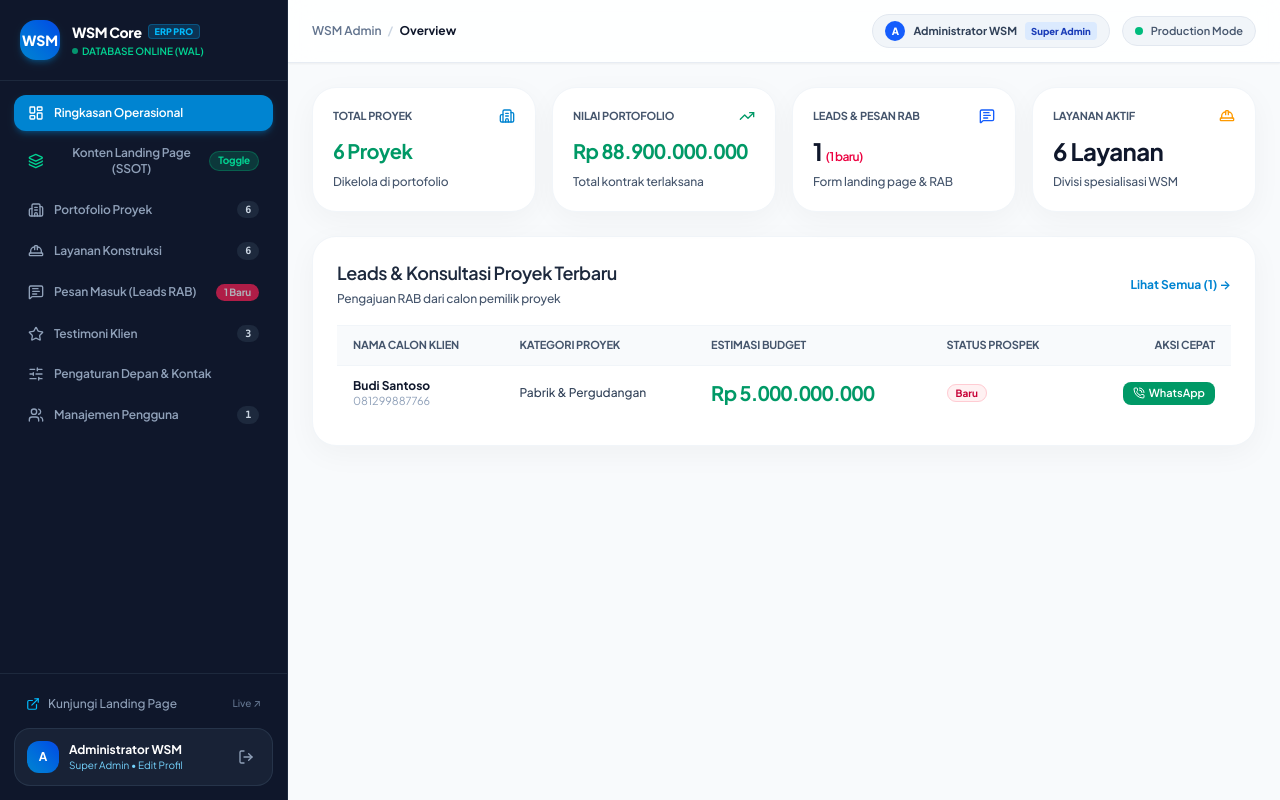
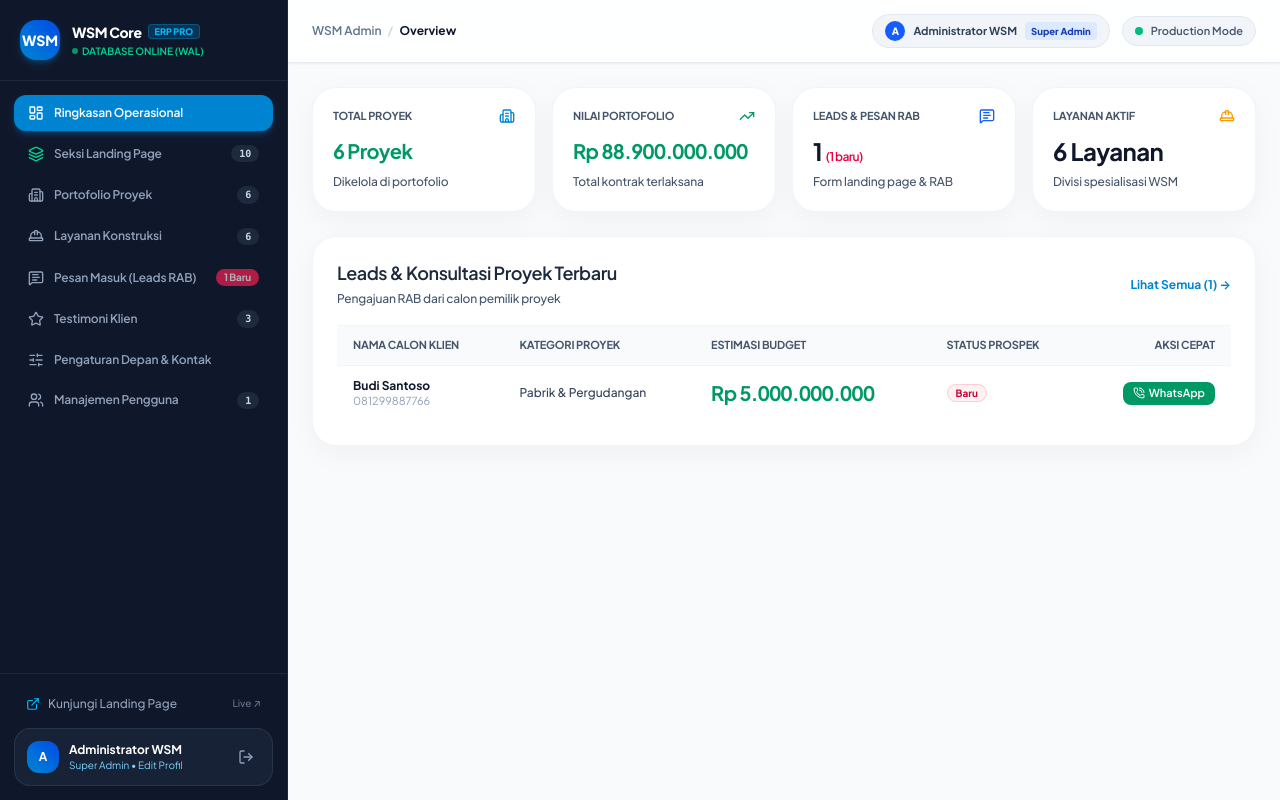
Before and after one commit to kanjengsenopati/website-wahana-sinergi-mitra, a Laravel app: page /admin in a window 1280 px wide. Run offline with Laravel 12, Linux system fonts and the light colour scheme; a user stored in the database is signed in; data comes from the database, SQL or seed files in the repository; style sheets or scripts are compiled from the project's sources; some libraries are stand-ins or nearby versions.

Commit message:
refactor(admin): standardize module title sizes and align sidebar navigation

```diff
--- a/resources/js/Pages/Admin/Dashboard.jsx
+++ b/resources/js/Pages/Admin/Dashboard.jsx
@@ -651,12 +651,12 @@ export default function Dashboard({
                     : 'text-slate-400 hover:text-white hover:bg-slate-800/60'
                 }`}
               >
-                <div className="flex items-center gap-2.5">
-                  <Layers className="w-4 h-4 text-emerald-400" />
-                  <span>Konten Landing Page (SSOT)</span>
+                <div className="flex items-center gap-2.5 min-w-0">
+                  <Layers className="w-4 h-4 text-emerald-400 shrink-0" />
+                  <span className="truncate">Seksi Landing Page</span>
                 </div>
-                <span className="text-[10px] font-bold px-2 py-0.5 rounded-full bg-emerald-500/20 text-emerald-400 border border-emerald-500/30">
-                  Toggle
+                <span className="text-[10px] font-mono px-2 py-0.5 rounded-full bg-slate-800 text-slate-300 shrink-0">
+                  10
                 </span>
               </button>
 
@@ -1000,26 +1000,26 @@ export default function Dashboard({
             {activeTab === 'sections' && (
               <div className="space-y-6">
                 {/* Header Banner */}
-                <div className="flex flex-col sm:flex-row sm:items-center justify-between gap-4 bg-white p-6 rounded-[24px] border border-slate-100 shadow-[0_8px_30px_rgb(0,0,0,0.04)]">
+                <div className="flex flex-col sm:flex-row sm:items-center justify-between gap-4 bg-white p-5 rounded-3xl border border-slate-100 shadow-sm">
                   <div>
-                    <div className="inline-flex items-center gap-2 px-3 py-1 rounded-full bg-blue-50 border border-blue-200/80 mb-2 shadow-xs">
-                      <span className="w-2 h-2 rounded-full bg-blue-600 animate-pulse" />
-                      <Text.Label className="text-blue-700">Centralized SSOT Manager</Text.Label>
-                    </div>
-                    <Text.H1 className="text-[20px] sm:text-[24px] text-slate-900 font-bold">
-                      Konten & Tampilan Landing Page Publik
-                    </Text.H1>
-                    <Text.Body className="text-[13px] text-slate-600 max-w-2xl mt-1">
+                    <div className="inline-flex items-center gap-2 px-2.5 py-0.5 rounded-full bg-blue-50 text-blue-700 text-[10px] font-extrabold mb-1">
+                      <span className="w-1.5 h-1.5 rounded-full bg-blue-600 animate-pulse" />
+                      <span>Centralized SSOT Manager</span>
+                    </div>
+                    <h2 className="text-lg font-bold text-slate-900 tracking-[-0.025em]">
+                      Konten &amp; Tampilan Landing Page Publik
+                    </h2>
+                    <p className="text-xs text-slate-500 mt-0.5">
                       Kendalikan visibilitas (ON/OFF) seluruh seksi secara instan dan sesuaikan teks, tarif dasar RAB, metrik teknologi PROKSI, serta alur metodologi kerja tanpa hardcoded.
-                    </Text.Body>
-                  </div>
-
-                  <div className="flex items-center gap-3">
+                    </p>
+                  </div>
+
+                  <div className="flex items-center gap-3 shrink-0">
                     <a
                       href="/"
                       target="_blank"
                       rel="noreferrer"
-                      className="inline-flex items-center gap-2 px-4 py-2.5 rounded-xl bg-slate-100 hover:bg-slate-200 text-slate-800 font-bold text-xs transition-colors shrink-0"
+                      className="inline-flex items-center gap-2 px-4 py-2 rounded-xl bg-slate-100 hover:bg-slate-200 text-slate-800 font-bold text-xs transition-colors shrink-0"
                     >
                       <ExternalLink className="w-4 h-4 text-slate-600" />
                       <span>Buka Web Publik</span>
@@ -3401,29 +3401,29 @@ export default function Dashboard({
             {activeTab === 'users' && (
               <div className="space-y-6 max-w-5xl">
                 {/* Header Section */}
-                <div className="flex flex-col sm:flex-row sm:items-center justify-between gap-4 p-6 rounded-[24px] bg-white border border-slate-200/80 shadow-[0_8px_30px_rgb(0,0,0,0.04)]">
+                <div className="flex flex-col sm:flex-row sm:items-center justify-between gap-4 bg-white p-5 rounded-3xl border border-slate-100 shadow-sm">
                   <div>
                     <div className="flex items-center gap-2 mb-1">
-                      <span className="px-2.5 py-0.5 rounded-full text-[10.5px] font-extrabold bg-blue-100 text-blue-800">
+                      <span className="px-2.5 py-0.5 rounded-full text-[10px] font-extrabold bg-blue-50 text-blue-700">
                         AKSES KONTROL CMS
                       </span>
-                      <span className="text-xs text-slate-500 font-semibold">
+                      <span className="text-xs text-slate-500 font-medium">
                         • {users.length} Total Akun
                       </span>
                     </div>
-                    <Text.H1 className="text-xl sm:text-2xl font-bold text-slate-900">
-                      Manajemen Pengguna & Peran
-                    </Text.H1>
-                    <Text.Caption className="text-slate-600 block mt-1">
+                    <h2 className="text-lg font-bold text-slate-900 tracking-[-0.025em]">
+                      Manajemen Pengguna &amp; Peran
+                    </h2>
+                    <p className="text-xs text-slate-500 mt-0.5">
                       Kelola hak akses pengelola website: Super Admin (Akses Penuh) dan Editor (Kelola Konten).
-                    </Text.Caption>
+                    </p>
                   </div>
 
                   {currentUser?.role === 'Super Admin' && (
                     <button
                       type="button"
                       onClick={openCreateUserModal}
-                      className="inline-flex items-center gap-2 px-5 py-2.5 rounded-xl bg-blue-600 hover:bg-blue-700 text-white text-xs font-bold shadow-md shadow-blue-600/20 transition-all cursor-pointer shrink-0"
+                      className="inline-flex items-center gap-2 px-4 py-2 rounded-xl bg-blue-600 hover:bg-blue-700 text-white text-xs font-bold shadow-md shadow-blue-600/20 transition-all cursor-pointer shrink-0"
                     >
                       <UserPlus className="w-4 h-4" />
                       <span>Tambah Pengguna Baru</span>
```
Also changed, not shown: 19 other files.
